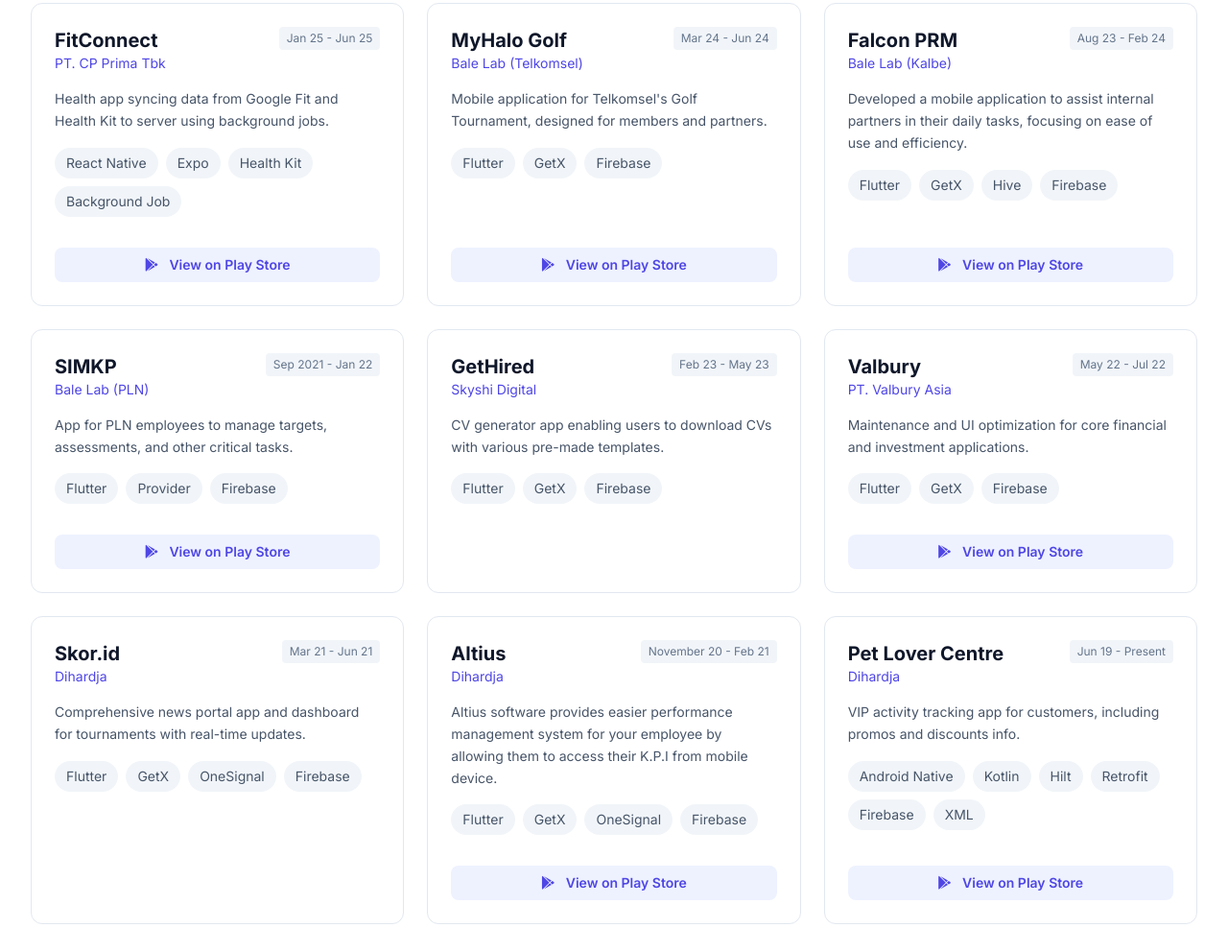
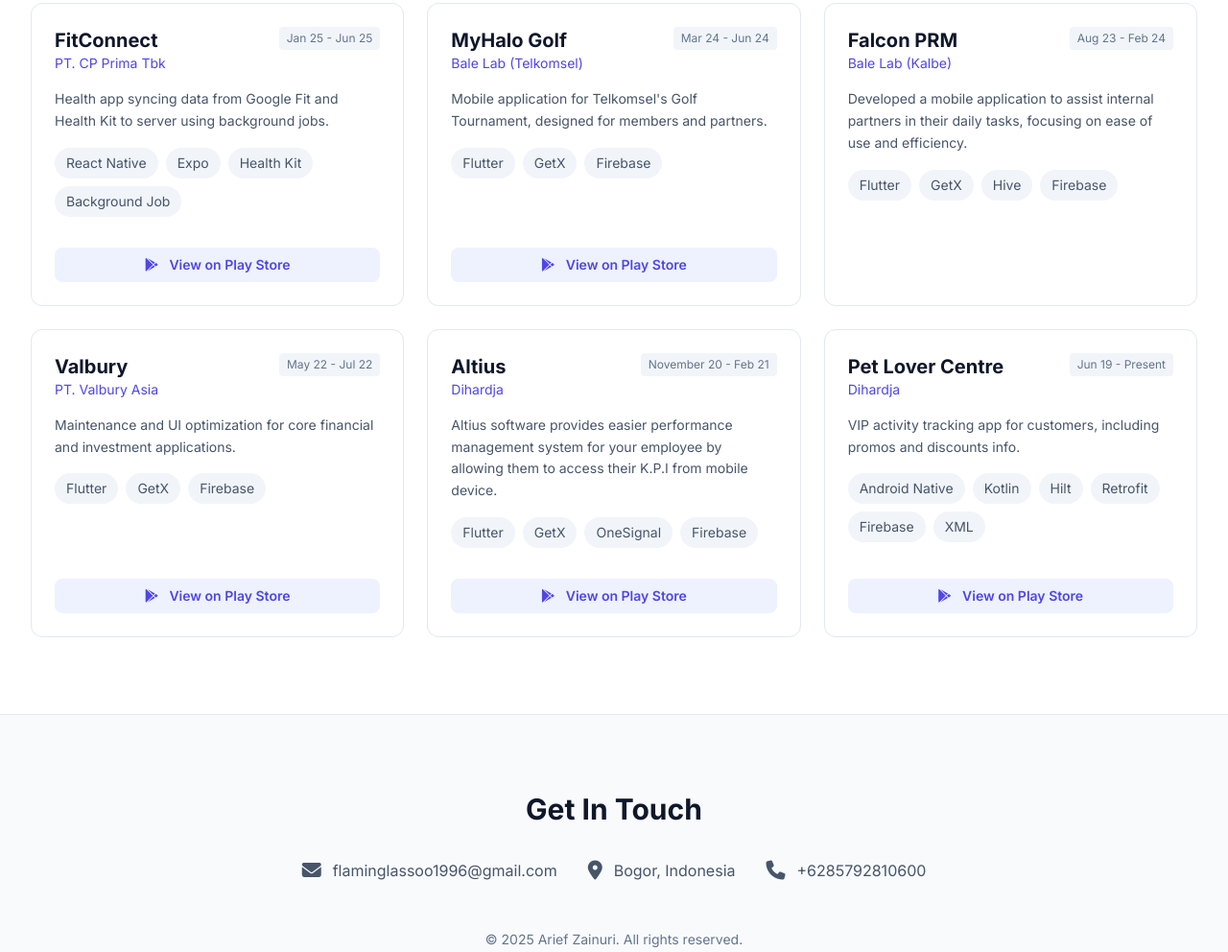
Before and after one commit to ariefzainuri96/portfolio, a plain HTML site: page index.html in a window 1280 px wide. Shown: the part 1813-2805 px from the top of the page at 96% size. Drawn offline with nearby package versions, Linux system fonts and the light colour scheme.

Commit message:
chore: updated featured projects

```diff
--- a/index.html
+++ b/index.html
@@ -653,32 +653,6 @@
                         'Developed a mobile application to assist internal partners in their daily tasks, focusing on ease of use and efficiency.',
                     desc_id:
                         'Mengembangkan aplikasi mobile untuk membantu mitra internal dalam tugas-tugas harian mereka, fokus pada kemudahan penggunaan dan efisiensi.',
-                    link: 'https://play.google.com/store/apps/details?id=com.telkomsel.hgc&hl=en',
-                    hasLink: true,
-                },
-                {
-                    title: 'SIMKP',
-                    company: 'Bale Lab (PLN)',
-                    date: 'Sep 2021 - Jan 22',
-                    category: 'mobile',
-                    tech: ['Flutter', 'Provider', 'Firebase'],
-                    desc_en:
-                        'App for PLN employees to manage targets, assessments, and other critical tasks.',
-                    desc_id:
-                        'Aplikasi untuk karyawan PLN guna mengelola target, penilaian, dan tugas penting lainnya.',
-                    link: 'https://play.google.com/store/apps/details?id=com.simkp.pln&hl=en',
-                    hasLink: true,
-                },
-                {
-                    title: 'GetHired',
-                    company: 'Skyshi Digital',
-                    date: 'Feb 23 - May 23',
-                    category: 'mobile',
-                    tech: ['Flutter', 'GetX', 'Firebase'],
-                    desc_en:
-                        'CV generator app enabling users to download CVs with various pre-made templates.',
-                    desc_id:
-                        'Aplikasi pembuat CV yang memungkinkan pengguna mengunduh CV dengan berbagai template siap pakai.',
                     hasLink: false,
                 },
                 {
@@ -693,18 +667,6 @@
                         'Pemeliharaan dan optimalisasi UI untuk aplikasi inti keuangan dan investasi.',
                     hasLink: true,
                     link: 'https://play.google.com/store/search?q=valbury&c=apps&hl=en',
-                },
-                {
-                    title: 'Skor.id',
-                    company: 'Dihardja',
-                    date: 'Mar 21 - Jun 21',
-                    category: 'mobile',
-                    tech: ['Flutter', 'GetX', 'OneSignal', 'Firebase'],
-                    desc_en:
-                        'Comprehensive news portal app and dashboard for tournaments with real-time updates.',
-                    desc_id:
-                        'Aplikasi portal berita komprehensif dan dashboard turnamen dengan pembaruan real-time.',
-                    hasLink: false,
                 },
                 {
                     title: 'Altius',
```
